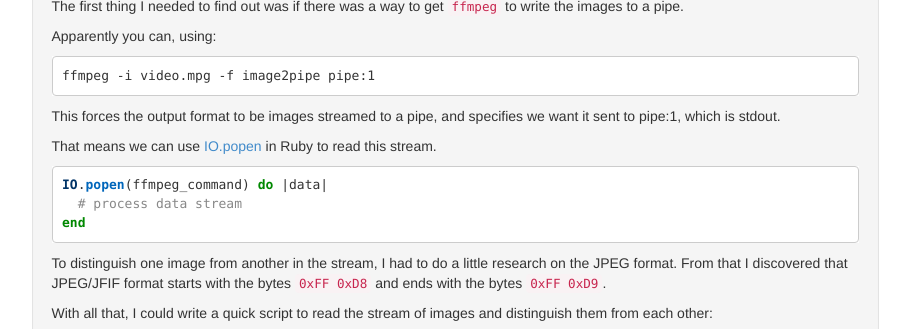
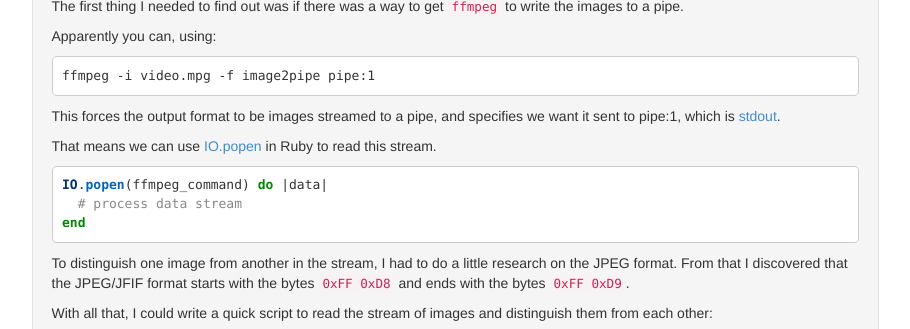
Before and after one commit to seandmccarthy/seandmccarthy.github.com, a Jekyll site: the page built from _posts/2018-08-15-in-memory-image-processing-with-pipes.md, in a window 1280 px wide and 900 px high, scrolled down 371 px, cut to the strip 152-481 px from the top of the window. Shown: the whole strip, without its empty margins (276-1186 px from the left). Built offline with Jekyll 4.4.1, drawn with Linux system fonts in a browser that asks for light colours.

Commit message:
Added link to description of stdout. Grammar fix.

````diff
--- a/_posts/2018-08-15-in-memory-image-processing-with-pipes.md
+++ b/_posts/2018-08-15-in-memory-image-processing-with-pipes.md
@@ -27,7 +27,7 @@ Apparently you can, using:
 
     ffmpeg -i video.mpg -f image2pipe pipe:1
 
-This forces the output format to be images streamed to a pipe, and specifies we want it sent to pipe:1, which is stdout.
+This forces the output format to be images streamed to a pipe, and specifies we want it sent to pipe:1, which is [stdout](https://en.wikipedia.org/wiki/Standard_streams#Standard_output_(stdout)).
 
 That means we can use [IO.popen](https://ruby-doc.org/core-2.5.0/IO.html#method-c-popen) in Ruby to read this stream.
 
@@ -37,7 +37,7 @@ IO.popen(ffmpeg_command) do |data|
 end
 ```
 
-To distinguish one image from another in the stream, I had to do a little research on the JPEG format. From that I discovered that JPEG/JFIF format starts with the bytes `0xFF 0xD8` and ends with the bytes `0xFF 0xD9`.
+To distinguish one image from another in the stream, I had to do a little research on the JPEG format. From that I discovered that the JPEG/JFIF format starts with the bytes `0xFF 0xD8` and ends with the bytes `0xFF 0xD9`.
 
 With all that, I could write a quick script to read the stream of images and distinguish them from each other:
 
````
